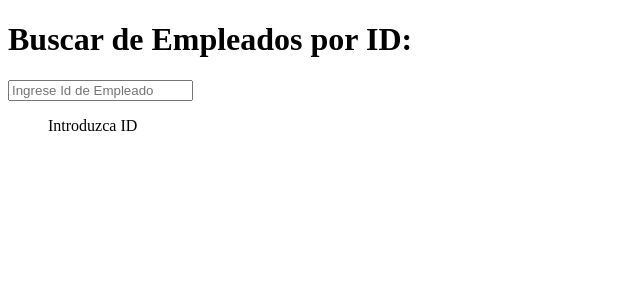
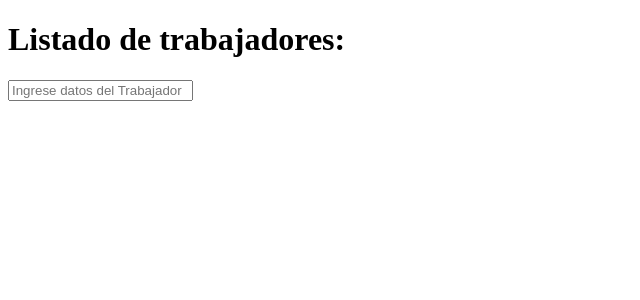
Before and after one commit to RFerreiraN/PracticasReact, a React (Vite) app: page / in a window 1280 px wide. Shown: the top 300 px of the page, without its empty margins (0-640 px from the left). Built offline with nearby package versions, Linux system fonts and the light colour scheme.

Commit message:
otras practicas

```diff
--- /dev/null
+++ b/src/Components/PracticaUsers.jsx
@@ -0,0 +1,47 @@
+import { useState } from 'react';
+
+const Items = ({nombre, visto}) => {
+  return(
+    <li>{ nombre }{ visto ? '✅' : '⛔ '}</li>
+  )
+}
+
+export const PracticaUsers = () => {
+
+    const [empleadosDB, setEmpleadosDB] = useState([]);
+    const [empleado, setEmpleado] = useState('');
+
+    const empleadoInputValue = (event) => {
+        setEmpleado( event.target.value )
+    }
+
+    const agregarEmpleado = (event) => {
+        event.preventDefault()
+
+        if(empleado.length == 0) return
+
+        const nuevoEmpleado = {
+          id : crypto.randomUUID(),
+          nombre : empleado,
+          visto : true
+        }
+
+        console.log(nuevoEmpleado)
+
+        setEmpleadosDB([...empleadosDB, nuevoEmpleado])
+        setEmpleado('')
+    }
+
+  return (
+    <form onSubmit={ agregarEmpleado }>
+      <h1>Listado de trabajadores: </h1>
+      <input type='text'
+             placeholder='Ingrese datos del Trabajador'
+             value={ empleado }
+             onChange={ empleadoInputValue }/>
+      <ul>
+        { empleadosDB.map( trabajador => <Items key={trabajador.id} nombre={trabajador.nombre} visto={trabajador.visto}/>)}
+      </ul>
+    </form>
+  )
+}
--- a/src/main.jsx
+++ b/src/main.jsx
@@ -6,9 +6,10 @@ import { UsersApp } from './Components/UsersApp.jsx'
 import { UsuarioIndividual } from './Components/UsuarioIndividual.jsx'
 import { UserPorInput } from './Components/UserPorInput.jsx'
 import { UserPorId } from './Components/UserPorId.jsx'
+import { PracticaUsers } from './Components/PracticaUsers.jsx'
 
 createRoot(document.getElementById('root')).render(
   <StrictMode>
-    <UserPorId/>
+    <PracticaUsers/>
   </StrictMode>,
 )
```
